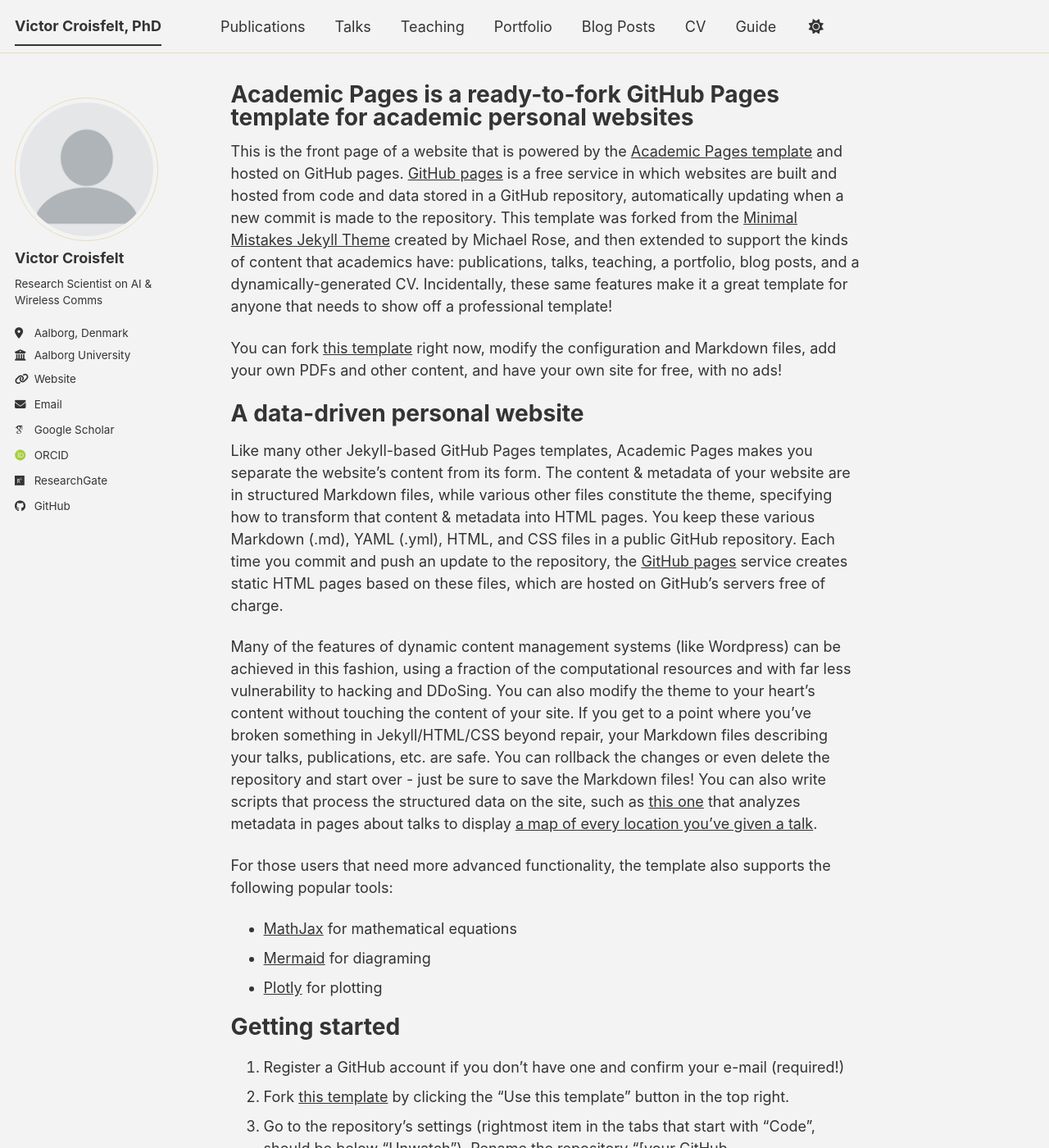
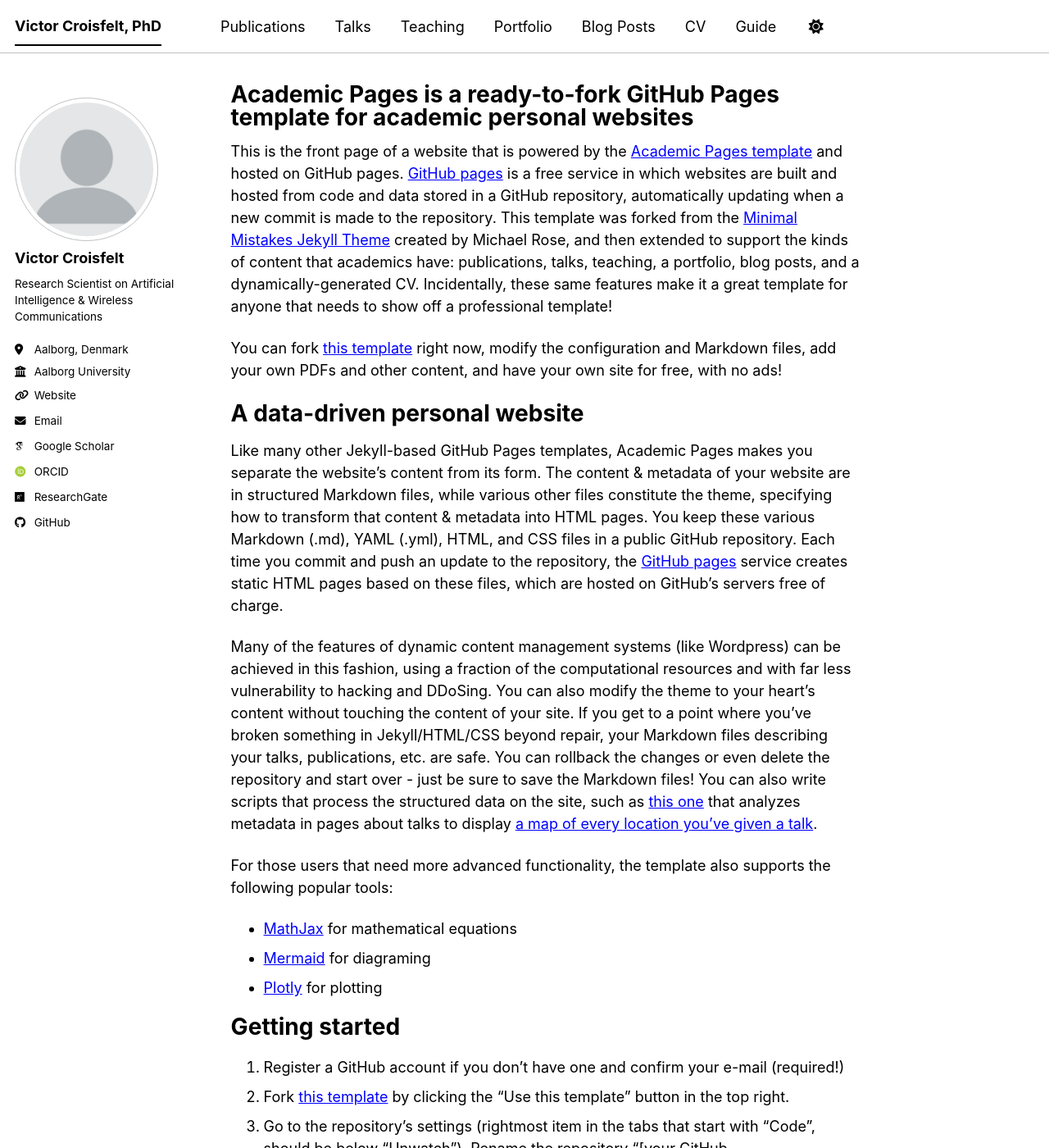
Before and after one commit to victorkreutzfeldt/victorkreutzfeldt.github.io, a Jekyll site: the page built from _pages/about.md, in a window 1280 px wide and 1400 px high. Shown: the whole window at 82% size. Built offline with Jekyll 4.4.1, drawn with Linux system fonts in a browser that asks for light colours; some web fonts are replaced; a script bundle is joined from its source files by our own code; library files that are not in the unit come from our copies.

Commit message:
Change site theme to 'contrast' and update bio
Updated site theme and bio description for clarity.

```diff
--- a/_config.yml
+++ b/_config.yml
@@ -8,7 +8,7 @@
 
 # Basic Site Settings
 locale                   : "en-US"
-site_theme               : "dirt" # The available themes options are "default", "air", "sunrise", "mint", "dirt" and "contrast"
+site_theme               : "contrast" # The available themes options are "default", "air", "sunrise", "mint", "dirt" and "contrast"
 title                    : "Victor Croisfelt, PhD"
 title_separator          : "-"
 name                     : &name "Victor Croisfelt"
@@ -26,7 +26,7 @@
   avatar           : "profile.png"
   name             : "Victor Croisfelt"
   pronouns         : # example: "she/her"
-  bio              : "Research Scientist on AI & Wireless Comms"
+  bio              : "Research Scientist on Artificial Intelligence & Wireless Communications"
   location         : "Aalborg, Denmark"
   employer         : "Aalborg University"
   uri              : "https://vbn.aau.dk/en/persons/vcr/"
```
